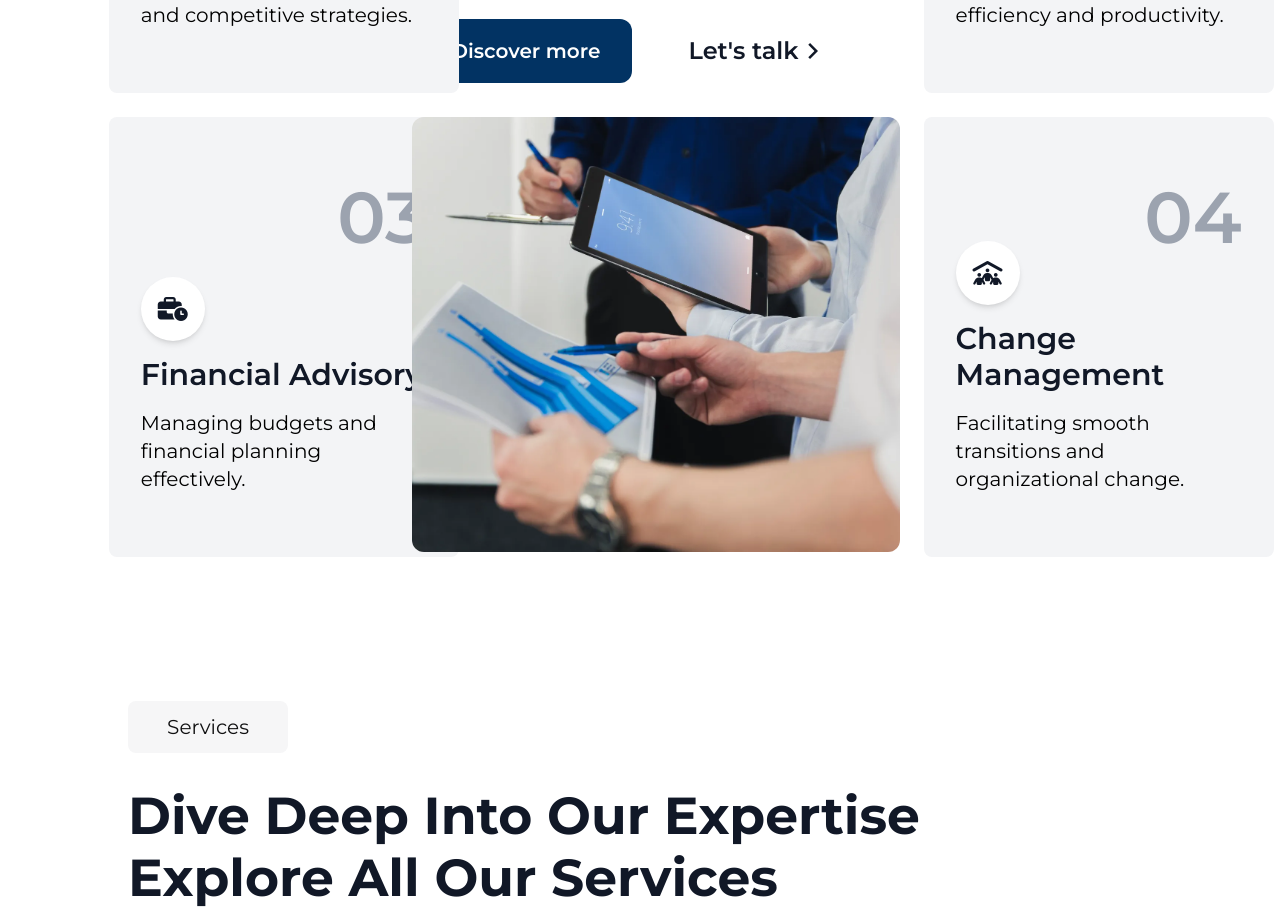
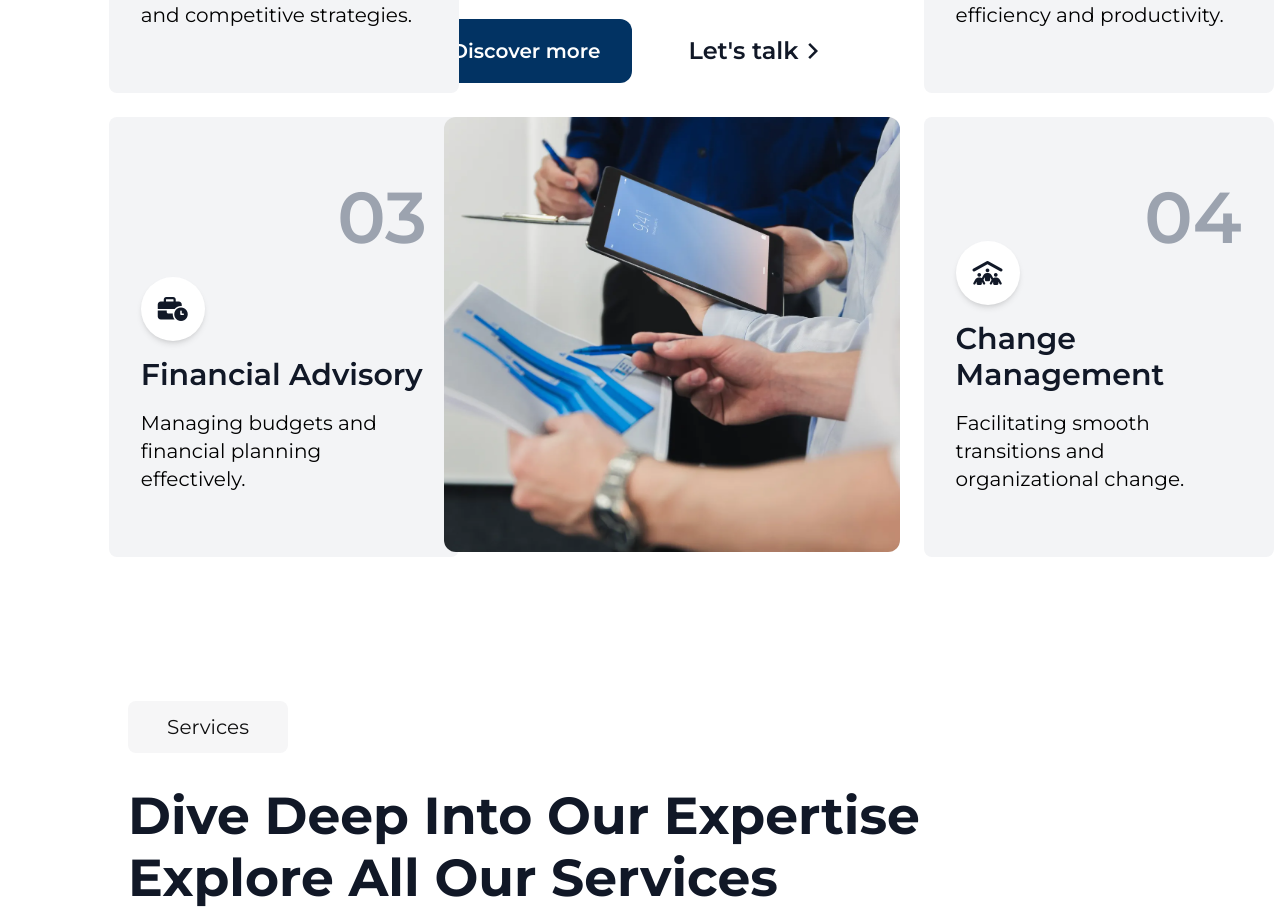
Before and after one commit to ayush969696/Demo-Website, a React (Vite) app: page / in a window 1280 px wide. Shown: the part 1397-2311 px from the top of the page. Built offline with nearby package versions, Linux system fonts and the light colour scheme.

Commit message:
changing about us

```diff
--- a/src/components/AboutUs.jsx
+++ b/src/components/AboutUs.jsx
@@ -115,8 +115,8 @@ function AboutUs({ darkMode }) {
             />
           </div>
 
-          <div className="col-span-12 md:col-span-6 mb-8 md:mb-0 md: ml-8">
-            <div className="panel relative overflow-hidden h-full">
+          <div className="col-span-12 md:col-span-6 mb-8 md:mb-0 md: ml-16">
+            <div className="panel  overflow-hidden h-full">
               <img
                 className="object-cover w-full md:w-[850px] h-[300px] md:h-[435px] mx-auto rounded-xl transition-transform duration-500 transform hover:scale-105"
                 src={aboutUs}
```
